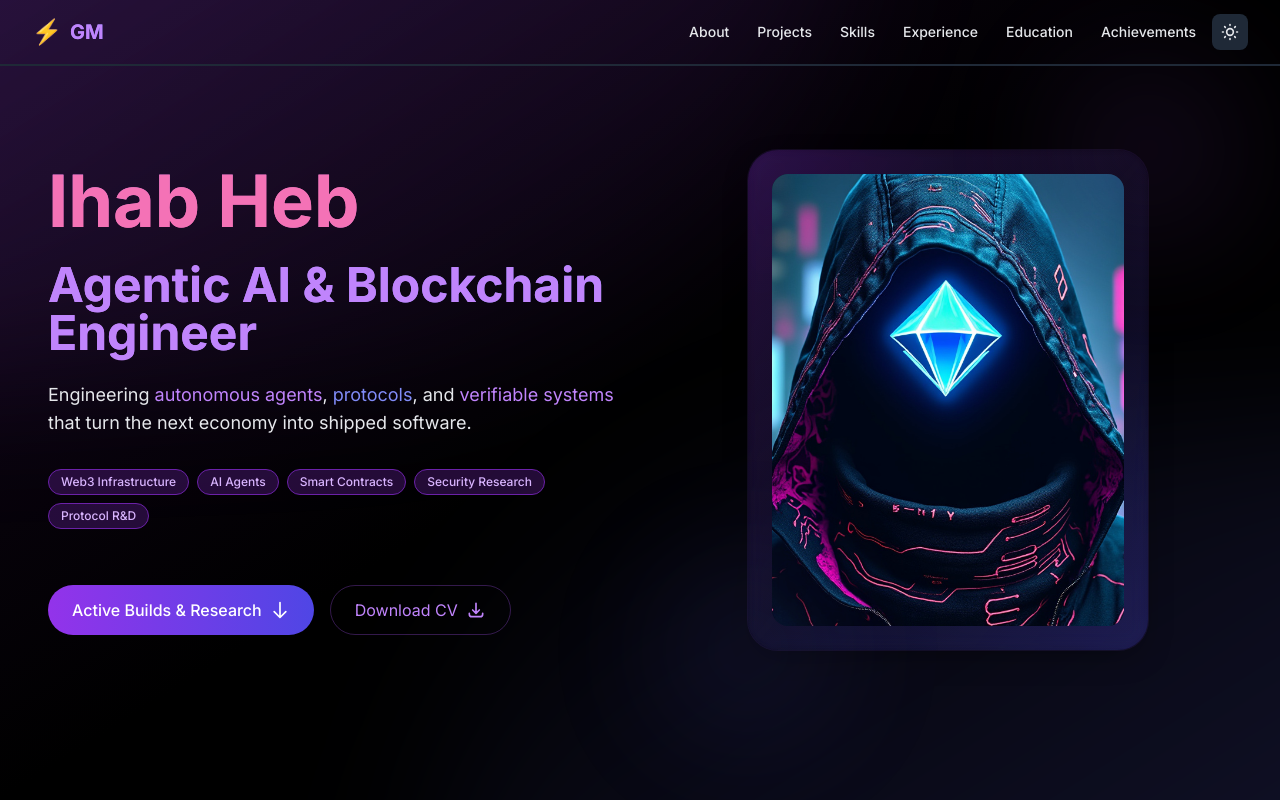
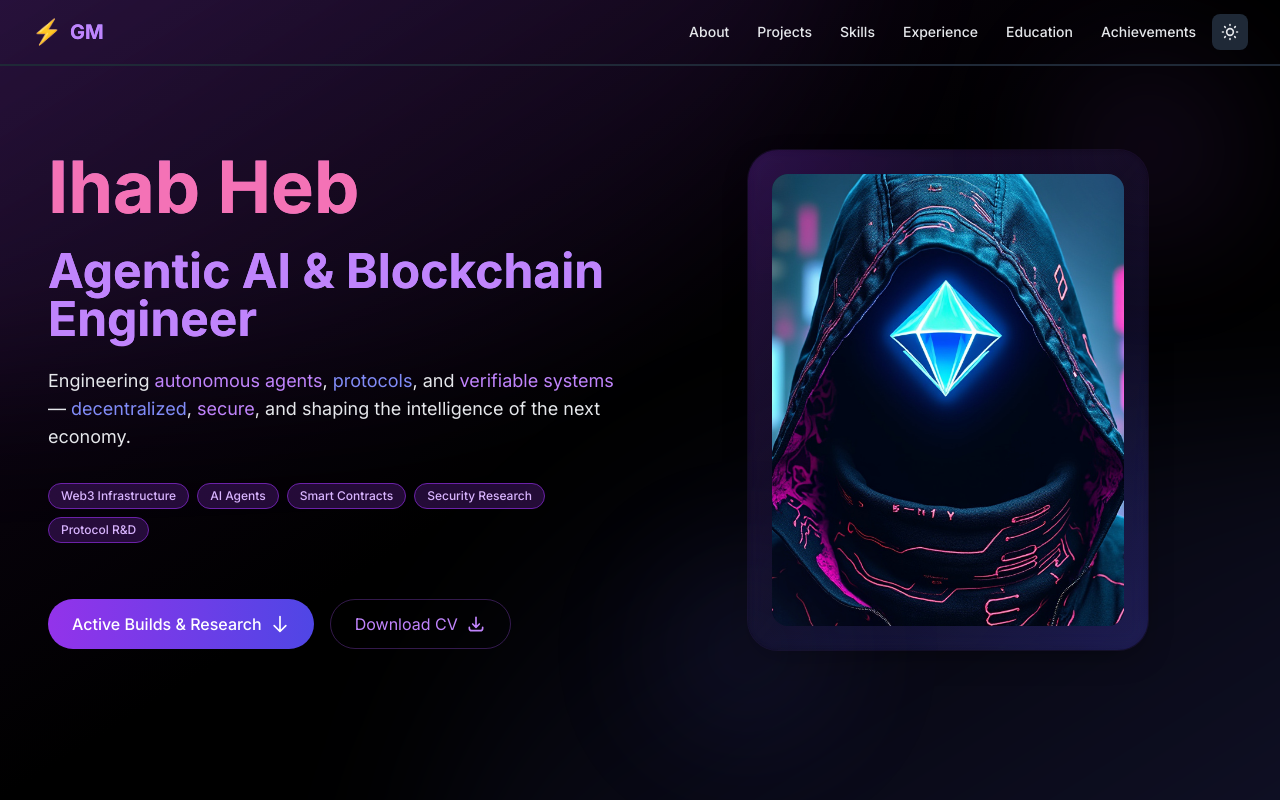
Before and after one commit to Hebx/DevFolio, a Next.js app: page / in a window 1280 px wide. Shown: the top 800 px of the page. Built offline with nearby package versions, Linux system fonts and the light colour scheme.

Commit message:
Hero: refine intro — add decentralized + secure, avoid agent/agentic repetition

```diff
--- a/app/components/Hero.tsx
+++ b/app/components/Hero.tsx
@@ -131,7 +131,7 @@ export default function Hero() {
                 animate={{ opacity: 1, x: 0 }}
                 transition={{ delay: 0.4 }}
               >
-Engineering <span className="text-purple-600 dark:text-purple-400">autonomous agents</span>, <span className="text-indigo-600 dark:text-indigo-400">protocols</span>, and <span className="text-purple-600 dark:text-purple-400">verifiable systems</span> that turn the next economy into shipped software.
+Engineering <span className="text-purple-600 dark:text-purple-400">autonomous agents</span>, <span className="text-indigo-600 dark:text-indigo-400">protocols</span>, and <span className="text-purple-600 dark:text-purple-400">verifiable systems</span> — <span className="text-indigo-600 dark:text-indigo-400">decentralized</span>, <span className="text-purple-600 dark:text-purple-400">secure</span>, and shaping the intelligence of the next economy.
               </motion.p>
 
               <motion.div
```
